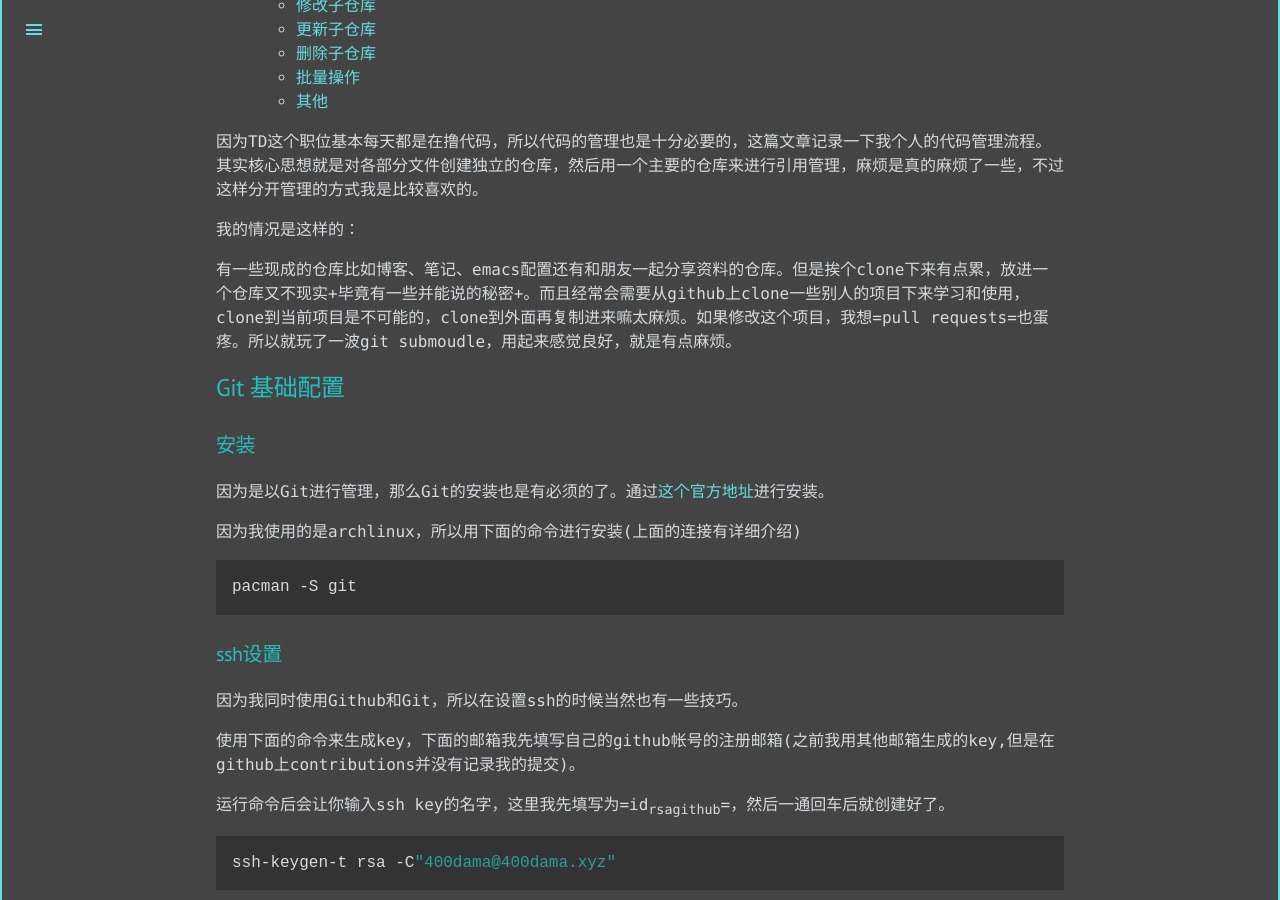
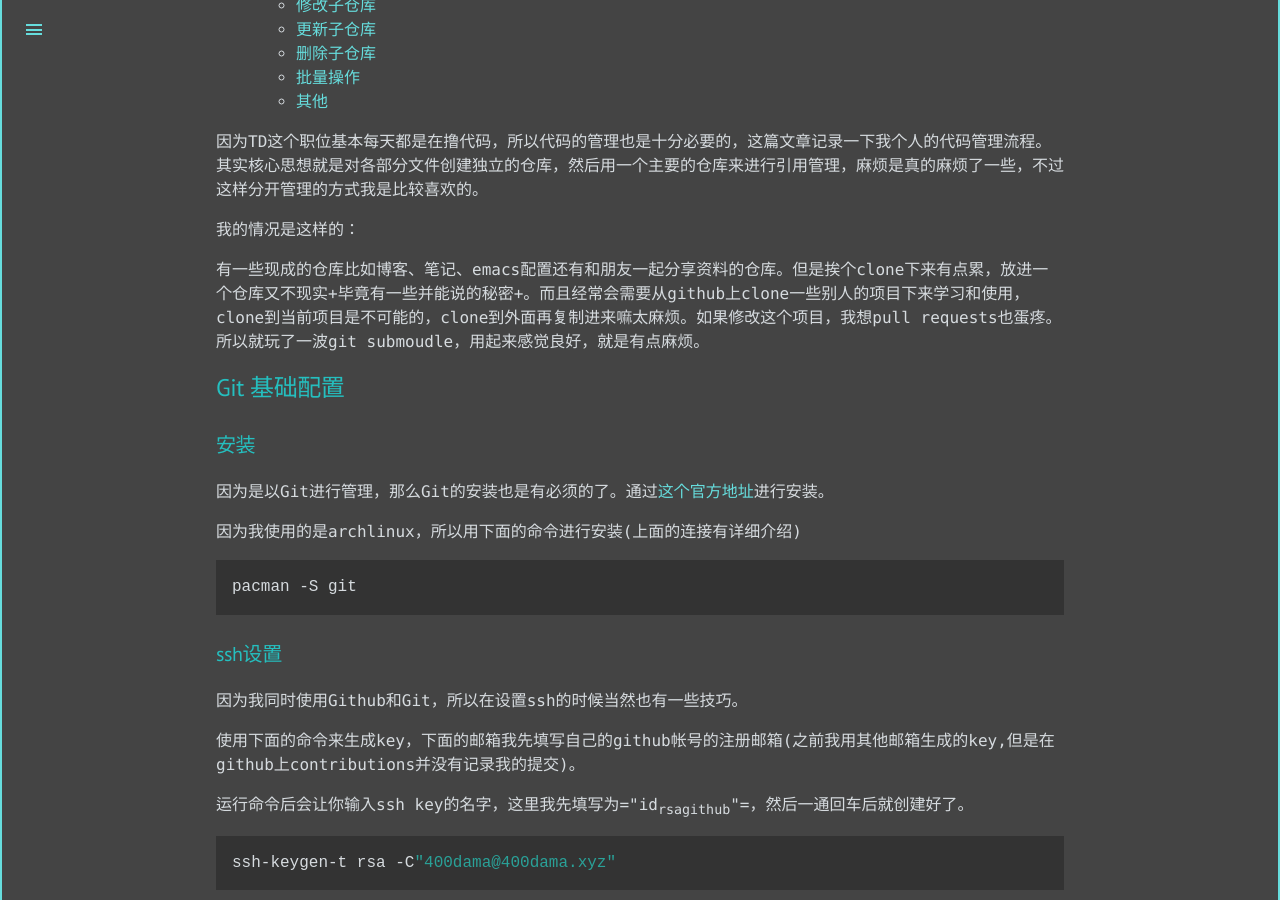
Before and after one commit to 400dama/blog, a Jekyll site: the page built from _posts/2018-09-13-td-git.html, in a window 1280 px wide and 900 px high, scrolled down 420 px. Built offline with Jekyll 4.4.1, drawn with Linux system fonts in a browser that asks for light colours; comment, search, counter and statistics services are not loaded.

Commit message:
update detail

```diff
--- a/_orgs/2018-09-13-td-git.org
+++ b/_orgs/2018-09-13-td-git.org
@@ -14,7 +14,7 @@ tags       : [TD, GIT]
 
 我的情况是这样的：
 
-有一些现成的仓库比如博客、笔记、emacs配置还有和朋友一起分享资料的仓库。但是挨个clone下来有点累，放进一个仓库又不现实+毕竟有一些并能说的秘密+。而且经常会需要从github上clone一些别人的项目下来学习和使用，clone到当前项目是不可能的，clone到外面再复制进来嘛太麻烦。如果修改这个项目，我想=pull requests=也蛋疼。所以就玩了一波git submoudle，用起来感觉良好，就是有点麻烦。
+有一些现成的仓库比如博客、笔记、emacs配置还有和朋友一起分享资料的仓库。但是挨个clone下来有点累，放进一个仓库又不现实+毕竟有一些并能说的秘密+。而且经常会需要从github上clone一些别人的项目下来学习和使用，clone到当前项目是不可能的，clone到外面再复制进来嘛太麻烦。如果修改这个项目，我想pull requests也蛋疼。所以就玩了一波git submoudle，用起来感觉良好，就是有点麻烦。
 
 * Git 基础配置
 
@@ -34,7 +34,7 @@ tags       : [TD, GIT]
 
 使用下面的命令来生成key，下面的邮箱我先填写自己的github帐号的注册邮箱(之前我用其他邮箱生成的key,但是在github上contributions并没有记录我的提交)。
 
-运行命令后会让你输入ssh key的名字，这里我先填写为=id_rsa_github=，然后一通回车后就创建好了。
+运行命令后会让你输入ssh key的名字，这里我先填写为="id_rsa_github"=，然后一通回车后就创建好了。
 
 #+BEGIN_SRC shell
   ssh-keygen-t rsa -C"400dama@400dama.xyz"
--- a/_posts/2018-09-13-td-git.html
+++ b/_posts/2018-09-13-td-git.html
@@ -38,7 +38,7 @@ tags       : [TD, GIT]
 </p>
 
 <p>
-有一些现成的仓库比如博客、笔记、emacs配置还有和朋友一起分享资料的仓库。但是挨个clone下来有点累，放进一个仓库又不现实+毕竟有一些并能说的秘密+。而且经常会需要从github上clone一些别人的项目下来学习和使用，clone到当前项目是不可能的，clone到外面再复制进来嘛太麻烦。如果修改这个项目，我想=pull requests=也蛋疼。所以就玩了一波git submoudle，用起来感觉良好，就是有点麻烦。
+有一些现成的仓库比如博客、笔记、emacs配置还有和朋友一起分享资料的仓库。但是挨个clone下来有点累，放进一个仓库又不现实+毕竟有一些并能说的秘密+。而且经常会需要从github上clone一些别人的项目下来学习和使用，clone到当前项目是不可能的，clone到外面再复制进来嘛太麻烦。如果修改这个项目，我想pull requests也蛋疼。所以就玩了一波git submoudle，用起来感觉良好，就是有点麻烦。
 </p>
 
 <div id="outline-container-orgbcd8e34" class="outline-2">
@@ -75,7 +75,7 @@ tags       : [TD, GIT]
 </p>
 
 <p>
-运行命令后会让你输入ssh key的名字，这里我先填写为=id<sub>rsa</sub><sub>github</sub>=，然后一通回车后就创建好了。
+运行命令后会让你输入ssh key的名字，这里我先填写为="id<sub>rsa</sub><sub>github</sub>"=，然后一通回车后就创建好了。
 </p>
 
 <div class="org-src-container">
@@ -345,6 +345,10 @@ git 的命令有时候会很长，并过git可以为命令设置短名。
 使用了子仓库一段时间，到现在是真香状态。
 </p>
 
+<p>
+更详细的教程可以参考 <a href="https://git-scm.com/book/en/v2">Pro Git</a>
+</p>
+
 <blockquote>
 <p>
 AUTHOR:  400dama
```
Also changed, not shown: other parts of _orgs/2018-09-13-td-git.org (+2 -0 lines).
